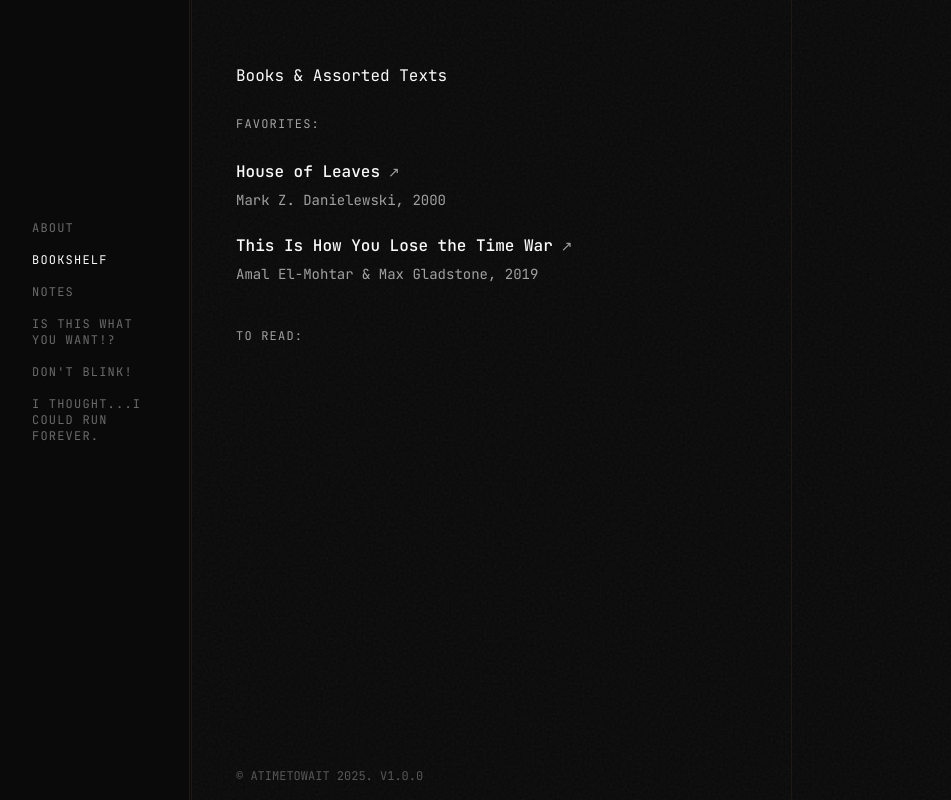
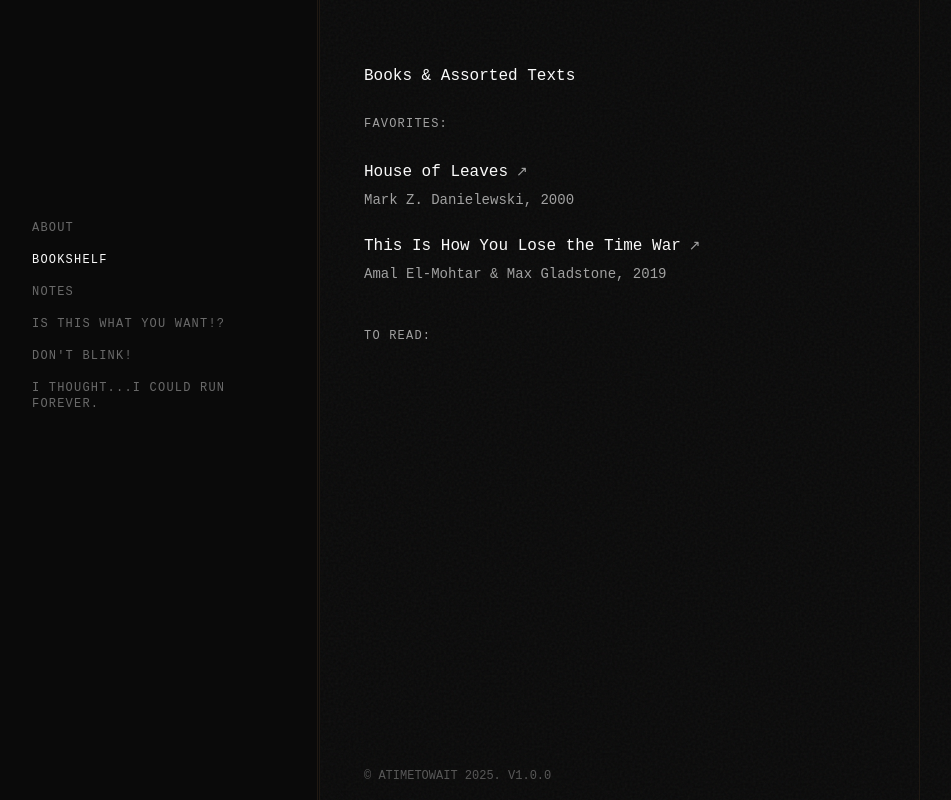
Before and after one commit to atimetowait/website-template, a Next.js app: page / in a window 1280 px wide. Both pictures are taken after a click on the button "BOOKSHELF". Shown: the whole page, without its empty margins (0-951 px from the left). Built offline with nearby package versions, Linux system fonts and the light colour scheme; a web font is replaced by a local one.

Commit message:
Locking sidebar

```diff
--- a/app/globals.css
+++ b/app/globals.css
@@ -43,7 +43,7 @@
 
 @theme inline {
   --font-sans: "Zalando Sans", -apple-system, BlinkMacSystemFont, "Segoe UI", sans-serif;
-  --font-mono: "JetBrains Mono", monospace;
+  --font-mono: "Space Mono", monospace;
   --font-serif: "Lora",serif;
   --color-background: var(--background);
   --color-foreground: var(--foreground);
--- a/app/page.tsx
+++ b/app/page.tsx
@@ -2,7 +2,6 @@
 
 import { useState } from "react"
 import { Menu, X } from "lucide-react"
-import { useResizable } from "@/hooks/use-resizable"
 import { Sidebar } from "@/components/sidebar"
 import { AboutSection } from "@/components/about-section"
 import { NotesList } from "@/components/notes-list"
@@ -19,19 +18,25 @@ export default function PersonalWebsite() {
   const [selectedBook, setSelectedBook] = useState<string | null>(null)
   const [mobileMenuOpen, setMobileMenuOpen] = useState(false)
 
-  const sidebar = useResizable({ initialWidth: 192, minWidth: 150, maxWidth: 400 })
-  const notesList = useResizable({
-    initialWidth: 600,
-    minWidth: 200,
-    maxWidth: 600,
-    offsetX: sidebar.width,
-  })
-  const bookList = useResizable({
-    initialWidth: 600,
-    minWidth: 200,
-    maxWidth: 600,
-    offsetX: sidebar.width,
-  })
+ const sidebarWidth = 320 // Change this number to adjust sidebar width
+const notesListWidth = 600
+const bookListWidth = 600
+
+const sidebar = {
+  width: sidebarWidth,
+  isDragging: false,
+  handleMouseDown: () => {}
+}
+const notesList = {
+  width: notesListWidth,
+  isDragging: false,
+  handleMouseDown: () => {}
+}
+const bookList = {
+  width: bookListWidth,
+  isDragging: false,
+  handleMouseDown: () => {}
+}
 
   const handleTabChange = (tab: Tab) => {
     setActiveTab(tab)
--- a/components/bookshelf-list.tsx
+++ b/components/bookshelf-list.tsx
@@ -1,6 +1,5 @@
 import { books } from "@/content/books"
 import { cn } from "@/lib/utils"
-import { ResizeHandle } from "./resize-handle"
 import { Footer } from "./footer"
 
 interface BookshelfListProps {
@@ -103,8 +102,6 @@ export function BookshelfList({ selectedBook, onSelectBook, width, isDragging, o
 
         <Footer />
       </div>
-
-      {selectedBook && <ResizeHandle onMouseDown={onMouseDown} isDragging={isDragging} />}
     </div>
   )
 }
--- a/components/notes-list.tsx
+++ b/components/notes-list.tsx
@@ -1,6 +1,5 @@
 import { notes } from "@/content/notes"
 import { cn } from "@/lib/utils"
-import { ResizeHandle } from "./resize-handle"
 import { Footer } from "./footer"
 
 interface NotesListProps {
@@ -59,8 +58,6 @@ export function NotesList({ selectedNote, onSelectNote, width, isDragging, onMou
 
         <Footer />
       </div>
-
-      {selectedNote && <ResizeHandle onMouseDown={onMouseDown} isDragging={isDragging} />}
     </div>
   )
 }
--- a/components/sidebar.tsx
+++ b/components/sidebar.tsx
@@ -1,5 +1,4 @@
 import { cn } from "@/lib/utils"
-import { ResizeHandle } from "./resize-handle"
 
 type Tab = "about" | "bookshelf" | "notes" | "Is this what you want!?" | "Don't Blink!" | "I thought...I could run forever."
 
@@ -51,8 +50,6 @@ export function Sidebar({ activeTab, onTabChange, width, isDragging, onMouseDown
           </button>
         ))}
       </nav>
-
-      <ResizeHandle onMouseDown={onMouseDown} isDragging={isDragging} />
     </aside>
   )
 }
```
